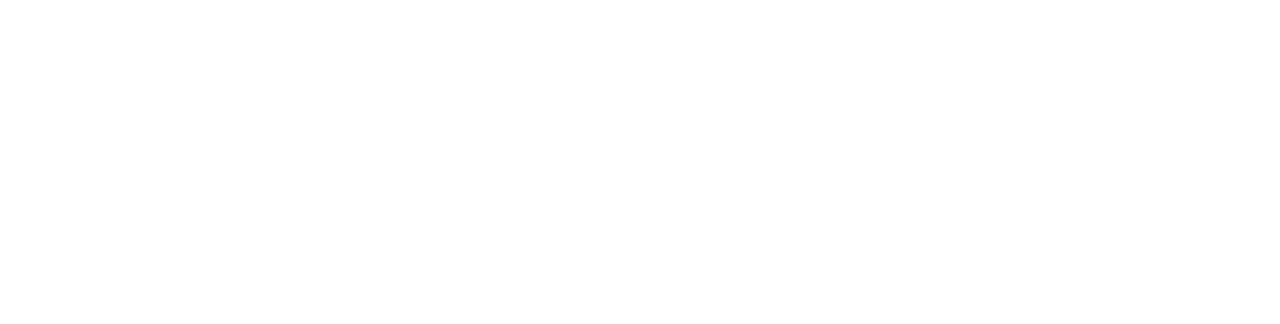
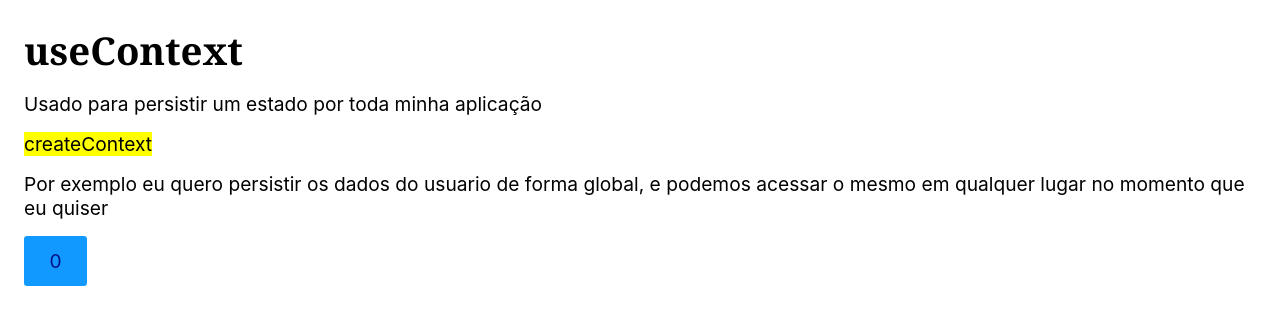
Before and after one commit to renanssantos1/react-completo-Origamid, a React (Create React App) app in the folder react-para-iniciantes/0205/meuapp/: page / in a window 1280 px wide. Shown: the top 324 px of the page. Built offline with nearby package versions, Linux system fonts and the light colour scheme.

Commit message:
aula 1 sobre useContext

```diff
--- a/react-para-iniciantes/0205/meuapp/src/App.js
+++ b/react-para-iniciantes/0205/meuapp/src/App.js
@@ -1,6 +1,12 @@
 import React from "react";
+import UseContext01 from "./components/0305/UseContext01";
+import { GlobalStorage } from "./GlobalContext";
 
 const App = () => {
-  return <></>;
+  return (
+    <GlobalStorage>
+      <UseContext01 />
+    </GlobalStorage>
+  );
 };
 export default App;
--- /dev/null
+++ b/react-para-iniciantes/0205/meuapp/src/GlobalContext.js
@@ -0,0 +1,12 @@
+import React from "react";
+
+export const GlobalContext = React.createContext();
+
+export const GlobalStorage = ({ children }) => {
+  const [contar, setContar] = React.useState(0);
+  return (
+    <GlobalContext.Provider value={{ contar, setContar }}>
+      {children}
+    </GlobalContext.Provider>
+  );
+};
--- /dev/null
+++ b/react-para-iniciantes/0205/meuapp/src/UserContext.js
@@ -0,0 +1,5 @@
+import React from "react";
+
+const UserContext = React.createContext();
+
+export default UserContext;
--- /dev/null
+++ b/react-para-iniciantes/0205/meuapp/src/components/0305/UseContext01.js
@@ -0,0 +1,25 @@
+import React from "react";
+import { GlobalContext } from "../../GlobalContext";
+
+function UseContext01() {
+  const dados = React.useContext(GlobalContext);
+
+  return (
+    <div>
+      <h1>useContext</h1>
+      <p>Usado para persistir um estado por toda minha aplicação</p>
+
+      <mark>createContext</mark>
+      <p>
+        Por exemplo eu quero persistir os dados do usuario de forma global, e
+        podemos acessar o mesmo em qualquer lugar no momento que eu quiser
+      </p>
+
+      <button onClick={() => dados.setContar((contar) => contar + 1)}>
+        {dados.contar}
+      </button>
+    </div>
+  );
+}
+
+export default UseContext01;
```
